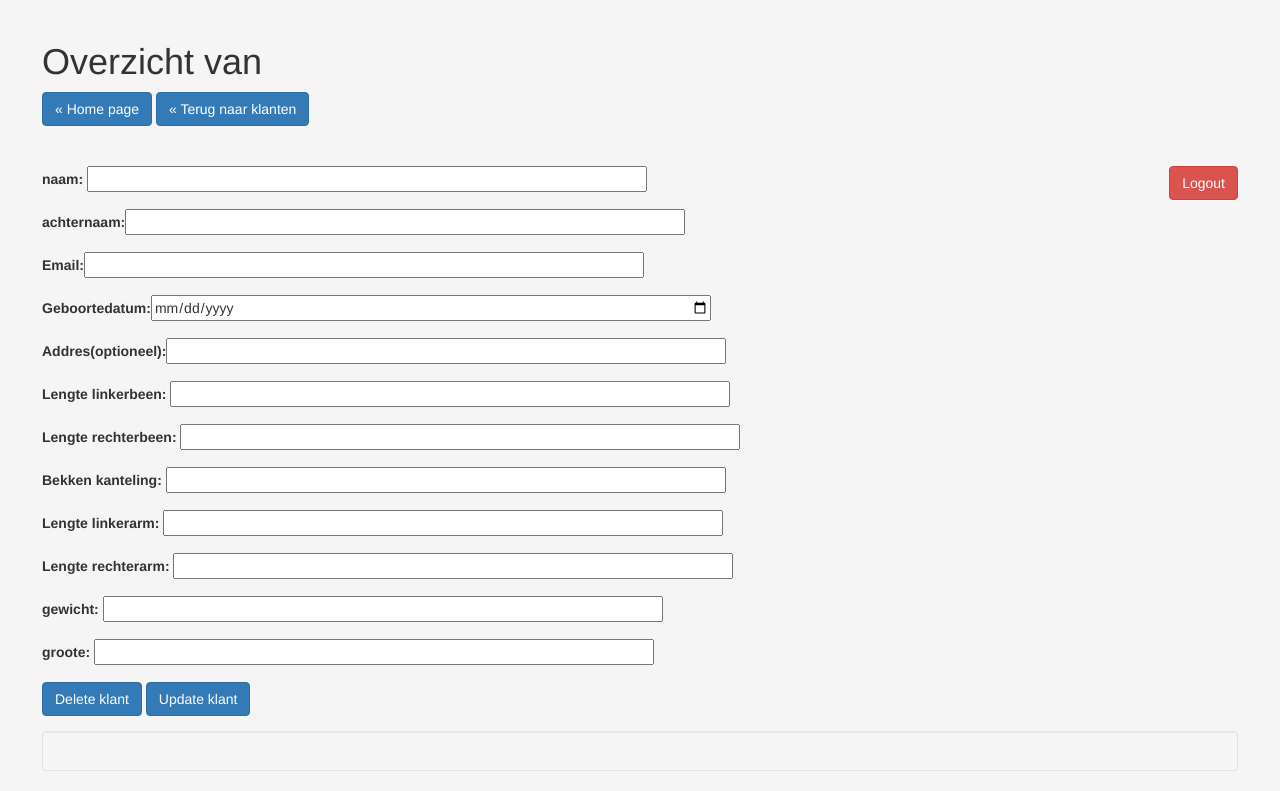
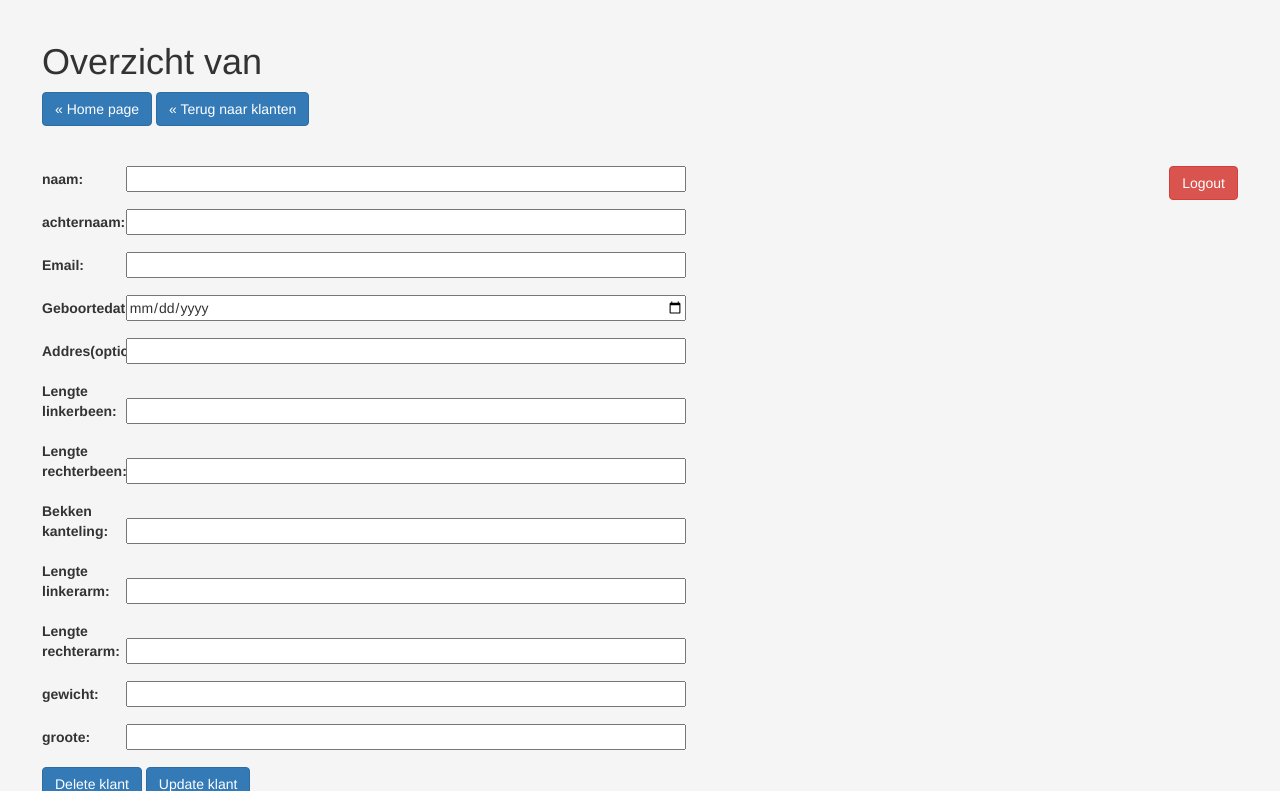
Before and after one commit to be-odisee-2020-2021-2ti-ddf-team-3/Jaegher, a Spring app: template jaegher/src/main/resources/templates/klanten.html in a window 1280 px wide. Shown: the top 791 px of the page. Run offline with Thymeleaf, Linux system fonts and the light colour scheme; the template is opened without the code that fills it, so the values that code supplies are empty; some of the project's set-up classes (security, data sources, template engines, error pages and the like) are left out, and stand-ins take their place; some libraries are stand-ins or nearby versions.

Commit message:
aanpassing css klant, tovoegen log uit vanaf homepagina

```diff
--- a/jaegher/src/main/resources/static/css/styles.css
+++ b/jaegher/src/main/resources/static/css/styles.css
@@ -50,3 +50,7 @@ div.table-striped > div:nth-of-type(odd) {
 div.row {
     margin-bottom: 5px;
 }
+
+div>label {
+    width: 7%;
+}
--- a/jaegher/src/main/resources/templates/home.html
+++ b/jaegher/src/main/resources/templates/home.html
@@ -19,5 +19,8 @@
     </div>
 
     <button style="margin-top: 15px" class="btn btn-primary btn-md"><a href="klanten" style="color:white;">Klanten view </a></button>
+    <form method="POST" th:action="@{/logout}" style="margin-top: 15px">
+        <button class="btn btn-danger btn-md logout" name="logout" value="Logout">Logout</button>
+    </form>
 </body>
 </html>
```
